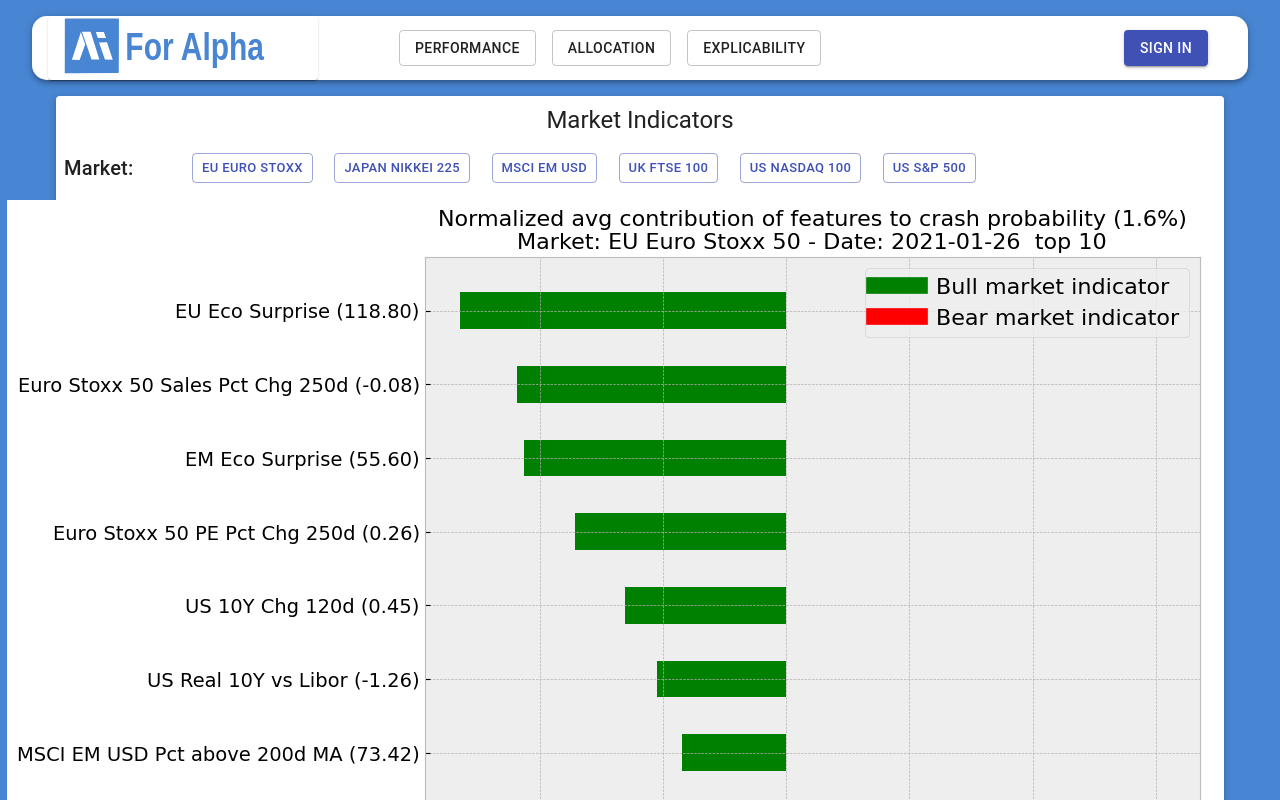
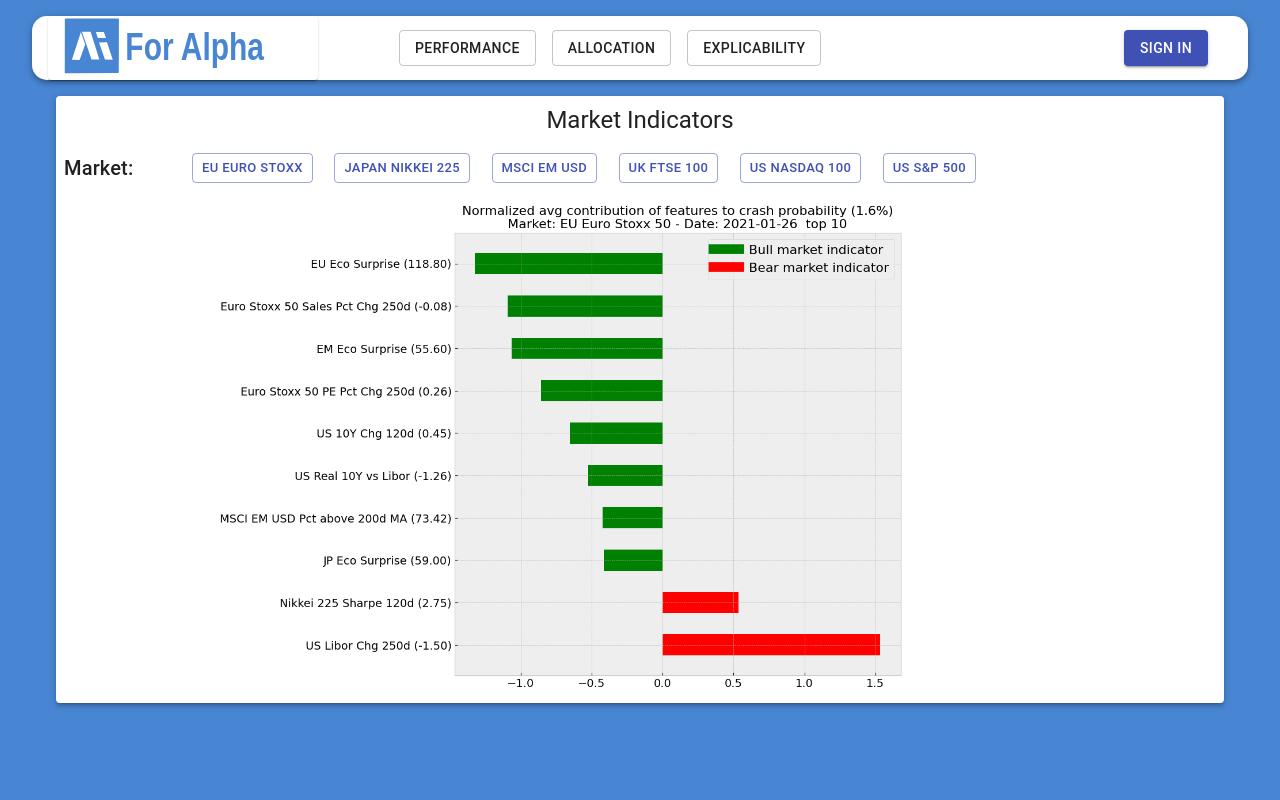
Before and after one commit to patrick0507Joyce/clientzone-ai-for-alpha, a React (Create React App) app: page /explain in a window 1280 px wide. Shown: the top 800 px of the page. Built offline with nearby package versions, Linux system fonts and the light colour scheme.

Commit message:
explain picture fixed

```diff
--- a/src/components/Explain/Explain.js
+++ b/src/components/Explain/Explain.js
@@ -125,7 +125,7 @@
             </Toolbar>
           </Grid>
         </Grid>
-        <img src={imageSrc} class={classes.image}/>
+        <img src={imageSrc} class={classes.image} width="60%"/>
       </Paper>
     </Container>
   );
--- a/src/components/Explain/styles.js
+++ b/src/components/Explain/styles.js
@@ -29,6 +29,6 @@
     width: '50rem',
   },
   image: {
-    marginRight: '4rem',
+    marginRight: '10rem',
   }
 }));
```
